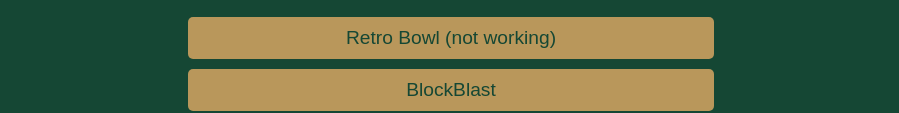
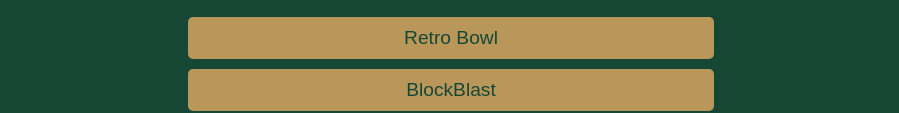
Before and after one commit to WHATISAFATHER/DublinJeromeLEarningPage, a plain HTML site: page index.html in a window 1280 px wide. Shown: the part 658-771 px from the top of the page, without its empty margins (189-1088 px from the left). Drawn offline with Linux system fonts and the light colour scheme.

Commit message:
Update index.html

```diff
--- a/index.html
+++ b/index.html
@@ -61,7 +61,7 @@
         </div>
 
         <div class="links">
-            <a href="https://ejb15.github.io/ejb1.github.io/">Retro Bowl (not working)</a>
+            <a href="https://ejb15.github.io/ejb1.github.io/">Retro Bowl</a>
             <a href="BlockBlast/thebestapple.html">BlockBlast</a>
             <a href="https://167.71.43.43/">CroxyProxy</a>
             <a href="https://cbgamesdev.github.io/chilibowlflash/">Chilibowlflash (not working)</a>
```
